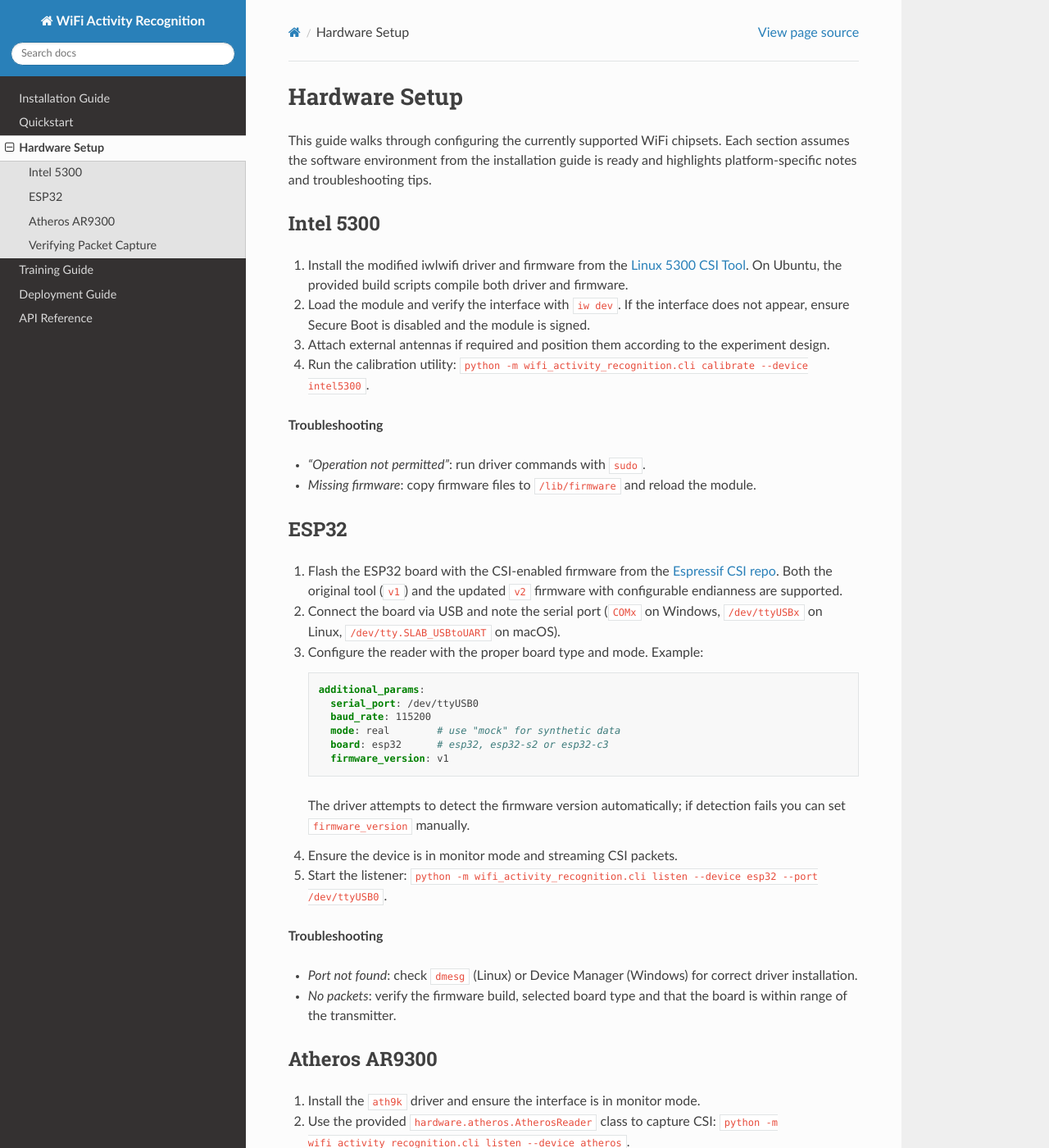
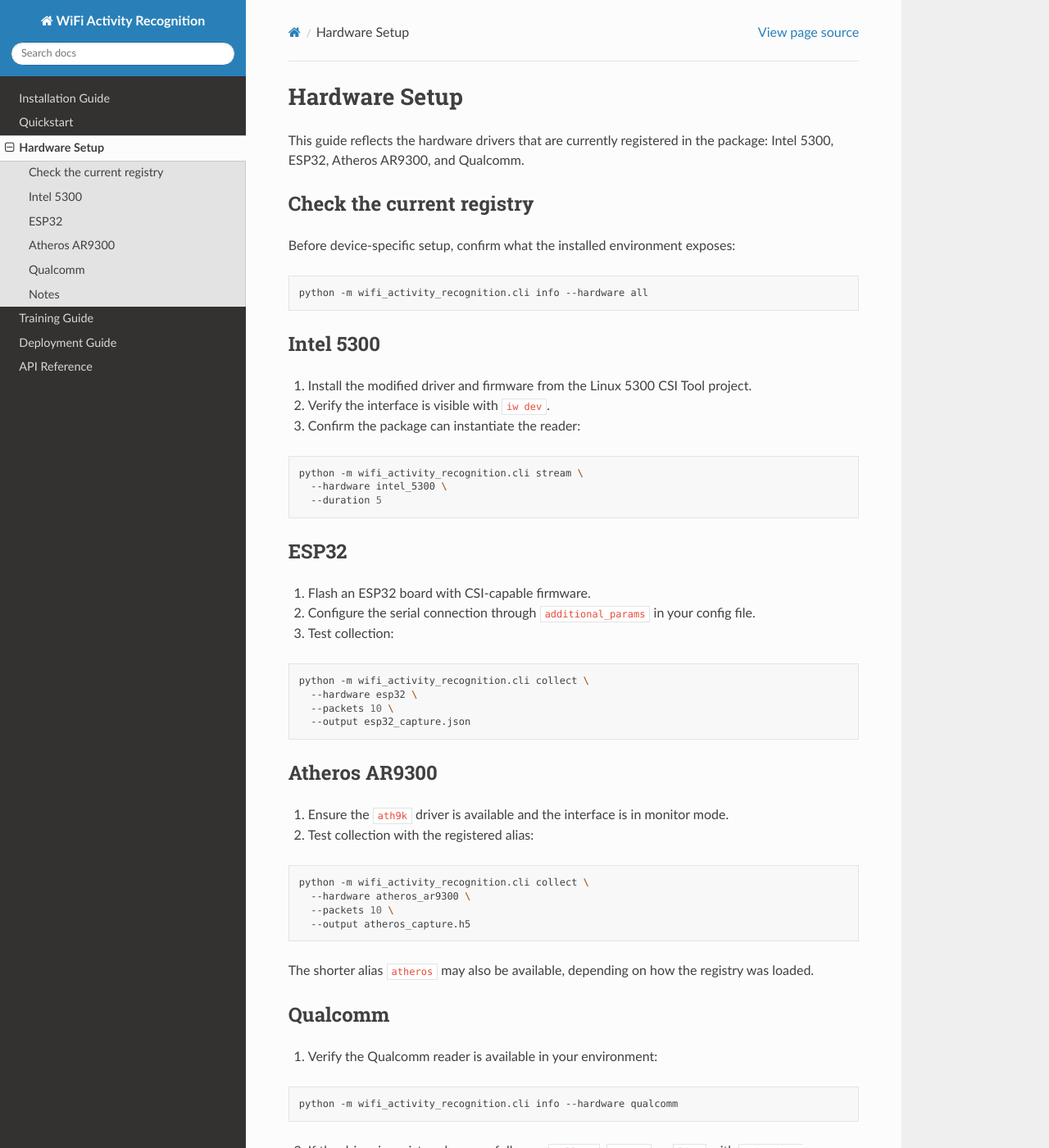
Before and after one commit to DiogoRibeiro7/wifi-csi-activity-recognition, a Sphinx documentation site: the page built from docs/hardware_setup.md, in a window 1280 px wide and 1400 px high. Shown: the whole window at 82% size. Built offline with Sphinx 7.4.7 and the Read the Docs theme 3.1.0, drawn with Linux system fonts in a browser that asks for light colours; some of the changed text lies outside the part shown.

Commit message:
docs: align README and guides with current CLI and API

````diff
--- a/docs/hardware_setup.md
+++ b/docs/hardware_setup.md
@@ -1,83 +1,66 @@
 # Hardware Setup
 
-This guide walks through configuring the currently supported WiFi chipsets.
-Each section assumes the software environment from the installation guide is
-ready and highlights platform‑specific notes and troubleshooting tips.
+This guide reflects the hardware drivers that are currently registered in the package: Intel 5300, ESP32, Atheros AR9300, and Qualcomm.
+
+## Check the current registry
+
+Before device-specific setup, confirm what the installed environment exposes:
+
+```bash
+python -m wifi_activity_recognition.cli info --hardware all
+```
 
 ## Intel 5300
 
-1. Install the modified iwlwifi driver and firmware from the
-   [Linux 5300 CSI Tool](https://github.com/dhalperi/linux-80211n-csitool).
-   On Ubuntu, the provided build scripts compile both driver and firmware.
-2. Load the module and verify the interface with `iw dev`. If the interface
-   does not appear, ensure Secure Boot is disabled and the module is signed.
-3. Attach external antennas if required and position them according to the
-   experiment design.
-4. Run the calibration utility:
-   `python -m wifi_activity_recognition.cli calibrate --device intel5300`.
+1. Install the modified driver and firmware from the Linux 5300 CSI Tool project.
+2. Verify the interface is visible with `iw dev`.
+3. Confirm the package can instantiate the reader:
 
-**Troubleshooting**
-
-- *"Operation not permitted"*: run driver commands with `sudo`.
-- *Missing firmware*: copy firmware files to `/lib/firmware` and reload the
-  module.
+```bash
+python -m wifi_activity_recognition.cli stream \
+  --hardware intel_5300 \
+  --duration 5
+```
 
 ## ESP32
 
-1. Flash the ESP32 board with the CSI-enabled firmware from the
-   [Espressif CSI repo](https://github.com/espressif/esp32-wifi-csi). Both the
-   original tool (``v1``) and the updated ``v2`` firmware with configurable
-   endianness are supported.
-2. Connect the board via USB and note the serial port (`COMx` on Windows,
-   `/dev/ttyUSBx` on Linux, `/dev/tty.SLAB_USBtoUART` on macOS).
-3. Configure the reader with the proper board type and mode. Example:
+1. Flash an ESP32 board with CSI-capable firmware.
+2. Configure the serial connection through `additional_params` in your config file.
+3. Test collection:
 
-   ```yaml
-   additional_params:
-     serial_port: /dev/ttyUSB0
-     baud_rate: 115200
-     mode: real        # use "mock" for synthetic data
-     board: esp32      # esp32, esp32-s2 or esp32-c3
-     firmware_version: v1
-   ```
-
-   The driver attempts to detect the firmware version automatically; if
-   detection fails you can set ``firmware_version`` manually.
-4. Ensure the device is in monitor mode and streaming CSI packets.
-5. Start the listener:
-   `python -m wifi_activity_recognition.cli listen --device esp32 --port /dev/ttyUSB0`.
-
-**Troubleshooting**
-
-- *Port not found*: check `dmesg` (Linux) or Device Manager (Windows) for
-  correct driver installation.
-- *No packets*: verify the firmware build, selected board type and that the
-  board is within range of the transmitter.
+```bash
+python -m wifi_activity_recognition.cli collect \
+  --hardware esp32 \
+  --packets 10 \
+  --output esp32_capture.json
+```
 
 ## Atheros AR9300
 
-1. Install the `ath9k` driver and ensure the interface is in monitor mode.
-2. Use the provided `hardware.atheros.AtherosReader` class to capture CSI:
-   `python -m wifi_activity_recognition.cli listen --device atheros`.
-3. If phase or amplitude offsets appear, run the calibration command with the
-   `--device atheros` option.
-
-**Troubleshooting**
-
-- *Interface fails to enter monitor mode*: stop NetworkManager and reload the
-  driver.
-- *Inconsistent timestamps*: verify system clock and disable power saving
-  features.
-
-## Verifying Packet Capture
-
-After configuring a device, confirm that CSI frames arrive:
+1. Ensure the `ath9k` driver is available and the interface is in monitor mode.
+2. Test collection with the registered alias:
 
 ```bash
-python -m wifi_activity_recognition.cli listen --device <device> --duration 5
+python -m wifi_activity_recognition.cli collect \
+  --hardware atheros_ar9300 \
+  --packets 10 \
+  --output atheros_capture.h5
 ```
 
-The command should report the number of packets captured. You can further
-inspect raw packets with tools like `tcpdump` or `Wireshark`.
+The shorter alias `atheros` may also be available, depending on how the registry was loaded.
 
-With hardware confirmed, proceed to the preprocessing or training pipelines.
+## Qualcomm
+
+1. Verify the Qualcomm reader is available in your environment:
+
+```bash
+python -m wifi_activity_recognition.cli info --hardware qualcomm
+```
+
+2. If the driver is registered successfully, use `collect`, `stream`, or `live` with `--hardware qualcomm`.
+
+## Notes
+
+- Broadcom and MediaTek are not currently enabled in the active hardware registry.
+- The current CLI does not provide `listen` or `calibrate` commands.
+- The current CLI uses `--hardware`, not `--device`.
````
Also changed, not shown: README.md (+105 -113 lines), docs/api_reference.md (+21 -13 lines), docs/installation.md (+34 -49 lines), docs/quickstart.md (+48 -34 lines), docs/training_guide.md (+72 -62 lines).
